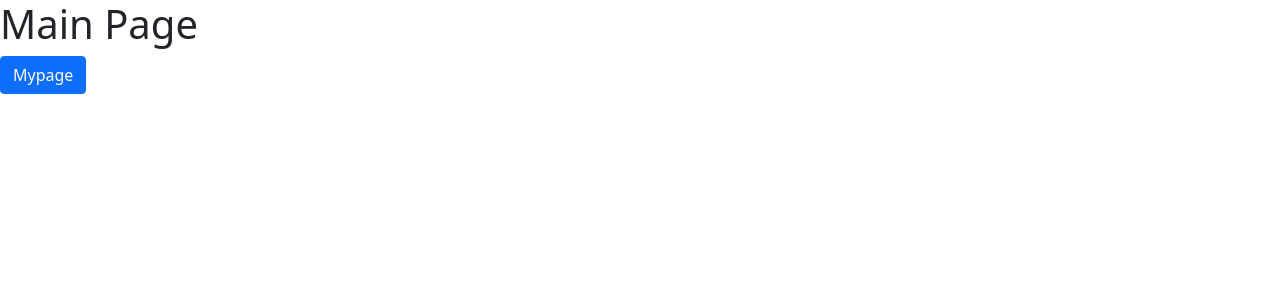
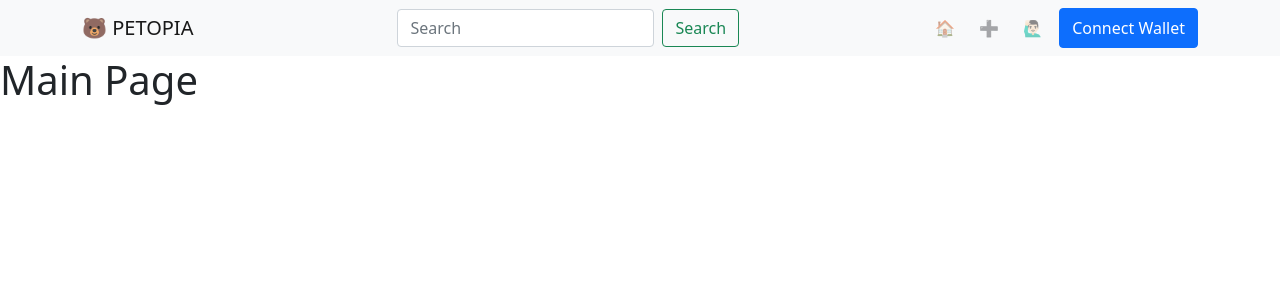
Before and after one commit to codestates/BEB_02_project3_petopia, a React (Create React App) app in the folder client/: page / in a window 1280 px wide. Shown: the top 300 px of the page. Built offline with nearby package versions, Linux system fonts and the light colour scheme.

Commit message:
feat: navbar template done

```diff
--- a/client/src/App.js
+++ b/client/src/App.js
@@ -4,10 +4,12 @@ import { BrowserRouter, Routes, Route } from "react-router-dom";
 
 import Mypage from './pages/mypage';
 import Main from './pages/main';
+import Navigation from './components/navbar';
 
 function App() {
   return (
     <BrowserRouter>
+      <Navigation />
       <Routes>
         <Route exact path="/" element={<Main />} />
         <Route exact path="/mypage" element={<Mypage />} />
--- /dev/null
+++ b/client/src/components/navbar.js
@@ -0,0 +1,48 @@
+import { Container, FormControl, Navbar, Form, Button, Nav } from "react-bootstrap";
+import { useState } from "react";
+
+function Navigation() {
+
+    const CONNECT_TEXT = "Connect Wallet"
+    const DISCONNECT_TEXT = "Disconnect"
+
+    const [btnText, setBtnText] = useState(CONNECT_TEXT);
+
+    const Connecthandler = () => {
+        if (btnText === CONNECT_TEXT) {
+            setBtnText(DISCONNECT_TEXT);
+        } else {
+            setBtnText(CONNECT_TEXT)
+        }
+    }
+
+    return (
+        <div className="Navbar">
+            <Navbar bg="light" expand="lg">
+                <Container>
+                    <Navbar.Brand href="/">🐻 PETOPIA</Navbar.Brand>
+                    <Form className="d-flex justify-content-end">
+                        <FormControl
+                            type="search"
+                            placeholder="Search"
+                            className="me-2"
+                            aria-label="Search"
+                        />
+                        <Button variant="outline-success">Search</Button>
+                    </Form>
+                    <Nav
+                        style={{ maxHeight: '100px' }}
+                        navbarScroll
+                    >
+                        <Nav.Link href="/" className="me-2">🏠</Nav.Link>
+                        <Nav.Link href="/feerwrite" className="me-2">➕</Nav.Link>
+                        <Nav.Link href="/mypage" className="me-2">🙋🏻‍♂️</Nav.Link>
+                        <Button onClick={Connecthandler}>{btnText}</Button>
+                    </Nav>
+                </Container>
+            </Navbar>
+        </div >
+    );
+}
+
+export default Navigation;
--- a/client/src/pages/main.js
+++ b/client/src/pages/main.js
@@ -5,7 +5,6 @@ function Main() {
     return (
         <div className='Main'>
             <h1>Main Page</h1>
-            <Button href="/mypage" variant="primary">Mypage</Button>
         </div>
     );
 }
```
